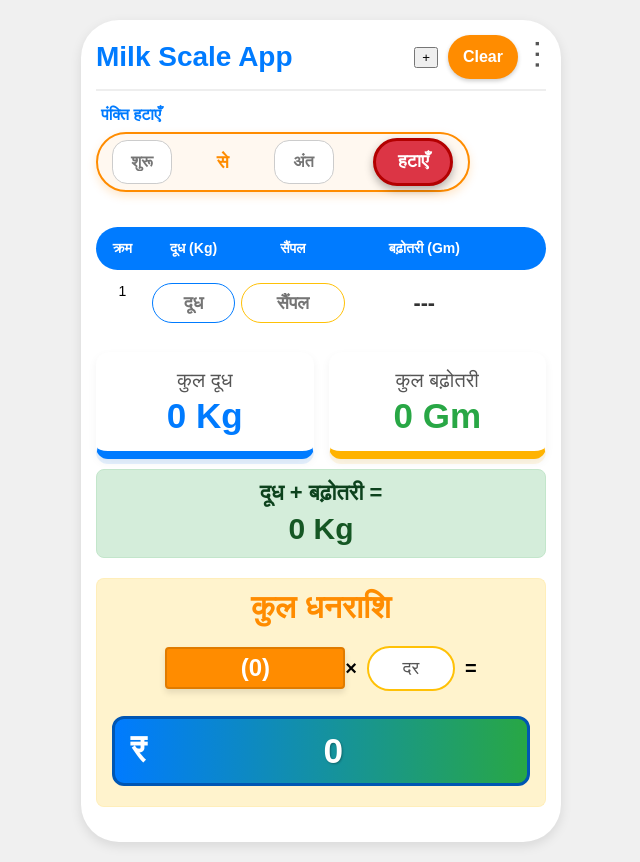
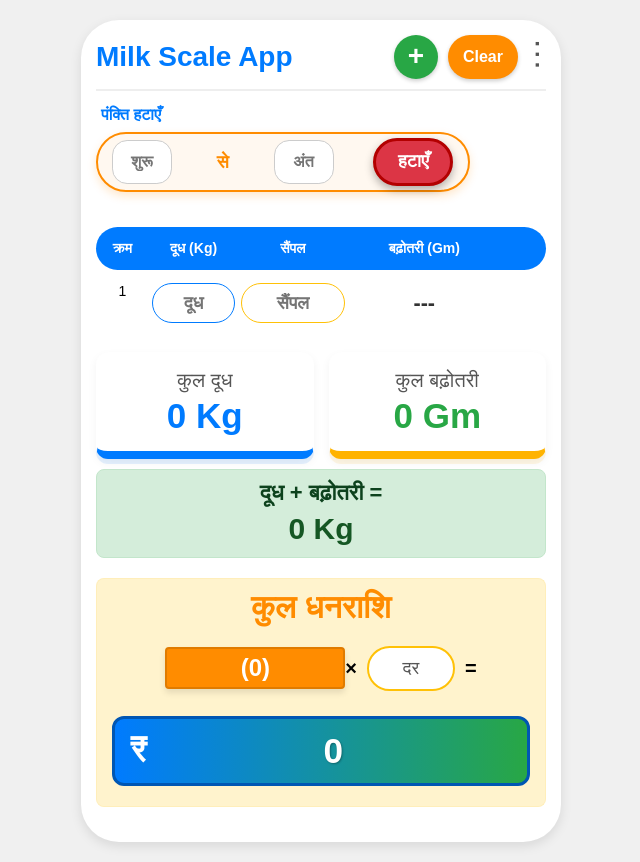
Before and after one commit to nak518000-hash/Run-RRR, a plain HTML site: page index.html in a window 1280 px wide. Shown: the whole page, without its empty margins (319-959 px from the left). Drawn offline with Linux system fonts and the light colour scheme.

Commit message:
Update styles.css

```diff
--- a/styles.css
+++ b/styles.css
@@ -2,7 +2,7 @@
  * FINAL STYLESHEET for Milk Scale App
  * Includes: Core Layout, Table, Results, Modals, and complete Dark Mode.
  * Special Focus: Enhanced Delete Lines Section (Customized as requested).
- * ❌ REMOVED: Styles for Add Line Button.
+ * ✅ ADDED: Styles for Add Line Button.
  */
 
 body {
@@ -55,6 +55,37 @@ body {
     flex-shrink: 0;
 }
 
+/* ✅ NEW: Add Line Button Styles */
+.add-line-button {
+    background-color: #28a745;
+    color: white;
+    font-weight: bold;
+    border: none;
+    padding: 0; /* Remove padding */
+    border-radius: 50%; /* Make it circular */
+    cursor: pointer;
+    font-size: 28px;
+    line-height: 1;
+    transition: background-color 0.2s, transform 0.2s;
+    box-shadow: 0 2px 4px rgba(0,0,0,0.2);
+    flex-shrink: 0;
+    width: 44px; /* Fixed width */
+    height: 44px; /* Fixed height */
+    display: flex;
+    align-items: center;
+    justify-content: center;
+}
+.add-line-button:hover {
+    background-color: #1e7e34;
+    transform: scale(1.05);
+}
+.add-line-button .icon {
+    line-height: 1;
+    margin-top: -2px; /* Slight adjustment for better visual centering */
+}
+/* ✅ END NEW: Add Line Button Styles */
+
+
 .settings-btn {
     background: none;
     border: none;
@@ -68,8 +99,6 @@ body {
     font-size: 32px;
     line-height: 1;
 }
-
-/* ❌ REMOVED: Add Line Button Styles */
 
 .clear-button {
     background-color: #ff8c00;
@@ -1084,11 +1113,24 @@ body.dark-mode .app-header h1 {
     color: #4da6ff;
 }
 
+body.dark-mode .header-buttons {
+    gap: 10px;
+}
+
+/* ✅ NEW: Add Line Button Styles (Dark Mode) */
+body.dark-mode .add-line-button {
+    background-color: #5cb85c;
+    color: #222;
+    box-shadow: 0 2px 4px rgba(255,255,255,0.2);
+}
+body.dark-mode .add-line-button:hover {
+    background-color: #4aa44a;
+}
+/* ✅ END NEW: Add Line Button Styles (Dark Mode) */
+
 body.dark-mode .settings-btn {
     color: #b0b0b0;
 }
-
-/* ❌ REMOVED: Add Line Button Styles (Dark Mode) */
 
 body.dark-mode .clear-button {
     background-color: #ff9800;
```
